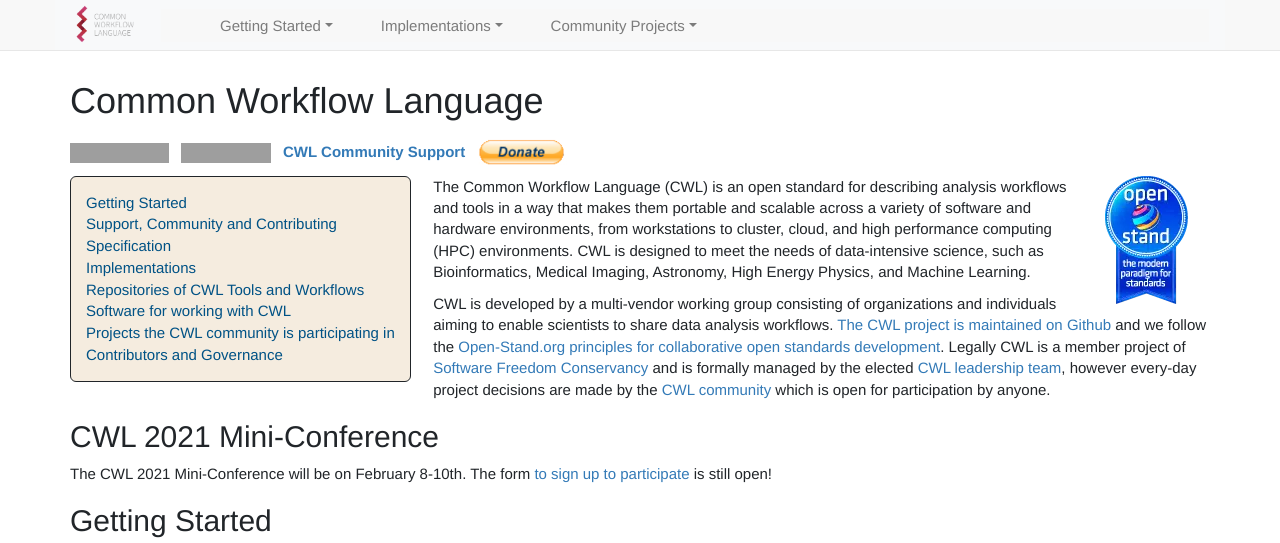
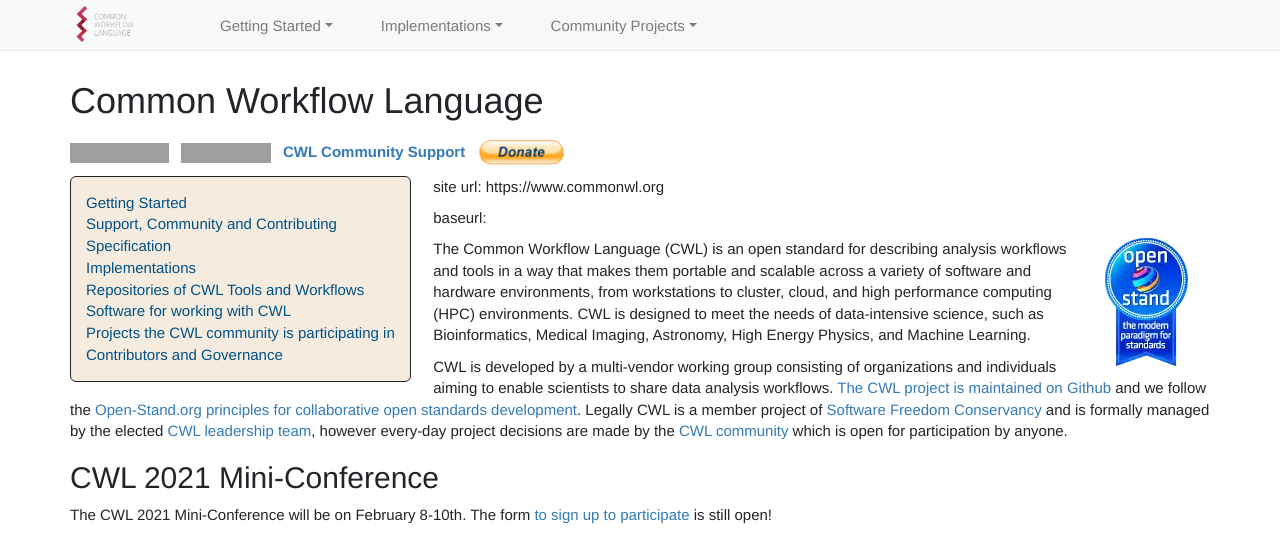
Before and after one commit to common-workflow-language/cwl-website, a Jekyll site: the page built from content/index.md, in a window 1280 px wide and 900 px high, cut to the strip 0-543 px from the top of the window. Built offline with Jekyll 4.4.1, drawn with Linux system fonts in a browser that asks for light colours; comment, search, counter and statistics services are not loaded; grey boxes are pictures that could not be loaded.

Commit message:
URL Troubleshooting

```diff
--- a/content/_config.yml
+++ b/content/_config.yml
@@ -14,6 +14,7 @@
 # in the templates via {{ site.myvariable }}.
 
 title: Common Workflow Language (CWL)
+baseurl: ""
 url: "https://www.commonwl.org"
 author:
   name: Common Workflow Language (CWL)
--- a/content/_includes/header.html
+++ b/content/_includes/header.html
@@ -2,10 +2,11 @@
   <div class="container">
     <nav class="navbar navbar-expand-lg navbar-light bg-light top-nav">
       <div class="nav-wrap">
-      <a class="navbar-brand site-logo-link" href="{{ site.url }}{{ site.baseurl }}"><img class="site-logo-img" src="{{ "/CWL-Logo-Header.png" | relative_url }}" alt="Common Workflow Language logo"></a>
-      <button class="navbar-toggler navbar-toggler-right" type="button" data-toggle="collapse" data-target="#topNav" aria-controls="topNav" aria-expanded="false" aria-label="Toggle navigation">
-        <span class="navbar-toggler-icon"></span>
-      </button></div>
+        <a class="navbar-brand site-logo-link" href="{{ "/" | relative_url }}"><img class="site-logo-img" src="{{ "/CWL-Logo-Header.png" | relative_url }}" alt="Common Workflow Language logo"></a>
+        <button class="navbar-toggler navbar-toggler-right" type="button" data-toggle="collapse" data-target="#topNav" aria-controls="topNav" aria-expanded="false" aria-label="Toggle navigation">
+          <span class="navbar-toggler-icon"></span>
+        </button>
+      </div>
 
       <div class="collapse navbar-collapse" id="topNav">
         {% include top_nav.html %}
--- a/content/index.md
+++ b/content/index.md
@@ -6,6 +6,9 @@
 
 {%- include social_stats.html -%}
 {%- include nav_toc.html -%}
+
+<p>site url: {{ site.url }}</p>
+<p>baseurl: {{ site.baseurl }}</p>
 
 <div class="intro-container">
   <a href="https://open-stand.org/about-us/principles" class="open-stand"><picture><source srcset="https://github.com/common-workflow-language/cwl-website/raw/main/openstand-128x128-blue.webp" type="image/webp"><img src="./Common Workflow Language_files/openstand-128x128-blue.png" alt="Open Stand badge" width="128" height="128"></picture></a>
```
